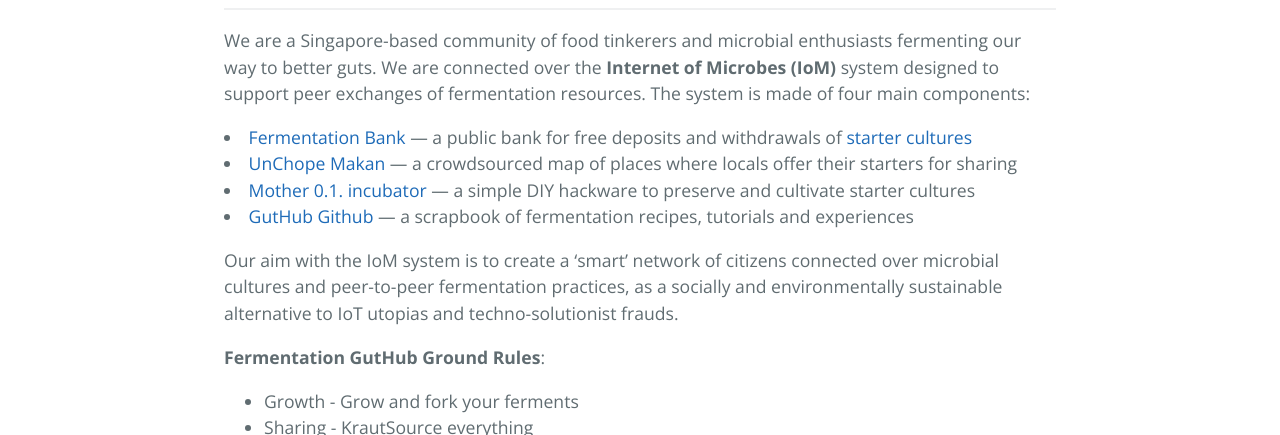
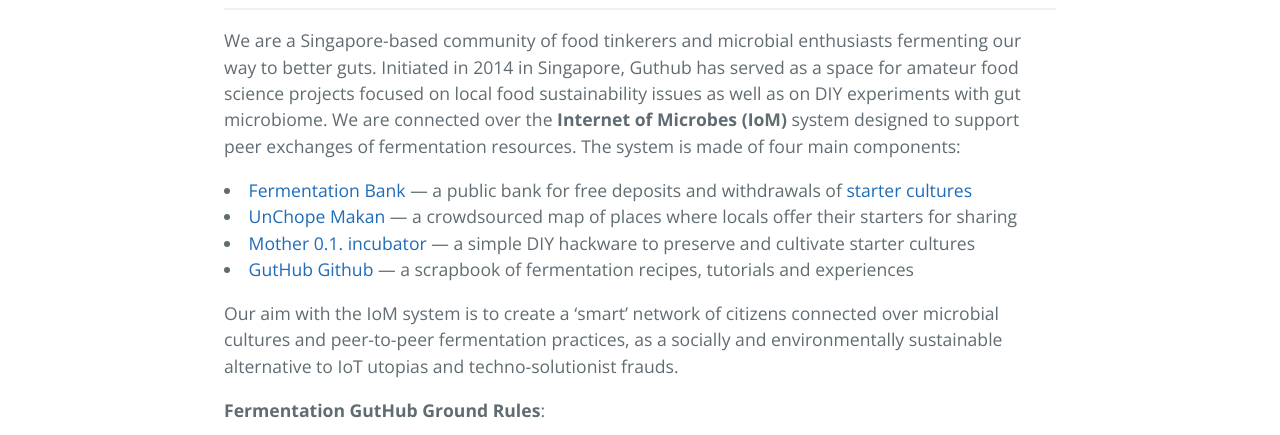
Before and after one commit to foodguthub/foodguthub.github.io, a plain HTML site: page index.html in a window 1280 px wide. Shown: the part 665-1100 px from the top of the page. Drawn offline with nearby package versions, Linux system fonts and the light colour scheme.

Commit message:
Update index.html

```diff
--- a/index.html
+++ b/index.html
@@ -18,7 +18,7 @@
     <section class="main-content">
       <p><img src="https://cloud.githubusercontent.com/assets/14889513/10264000/63440902-6a33-11e5-8417-2868eb228867.jpg" alt="![bigg_cat](https://cloud.githubusercontent.com/assets/14889513/10264000/63440902-6a33-11e5-8417-2868eb228867.jpg)"></p>
 <hr>
-<p>We are a Singapore-based community of food tinkerers and microbial enthusiasts fermenting our way to better guts. We are connected over the <strong>Internet of Microbes (IoM)</strong> system designed to support peer exchanges of fermentation resources. The system is made of four main components:
+<p>We are a Singapore-based community of food tinkerers and microbial enthusiasts fermenting our way to better guts. Initiated in 2014 in Singapore, Guthub has served as a space for amateur food science projects focused on local food sustainability issues as well as on DIY experiments with gut microbiome. We are connected over the <strong>Internet of Microbes (IoM)</strong> system designed to support peer exchanges of fermentation resources. The system is made of four main components:
 <li> <a href="http://github.com/foodguthub/Bank">Fermentation Bank</a> — a public bank for free deposits and withdrawals of <a href="https://github.com/foodguthub/Fermentation-Basics/blob/master/starters_details.md">starter cultures</a> </li>
 <li> <a href="https://goo.gl/FeMQJt"> UnChope Makan</a> — a crowdsourced map of places where locals offer their starters for sharing</li>
 <li> <a href="http://github.com/foodguthub/Mother-Incubator/blob/master/README.md">Mother 0.1. incubator</a> — a simple DIY hackware to preserve and cultivate starter cultures</li>
```
